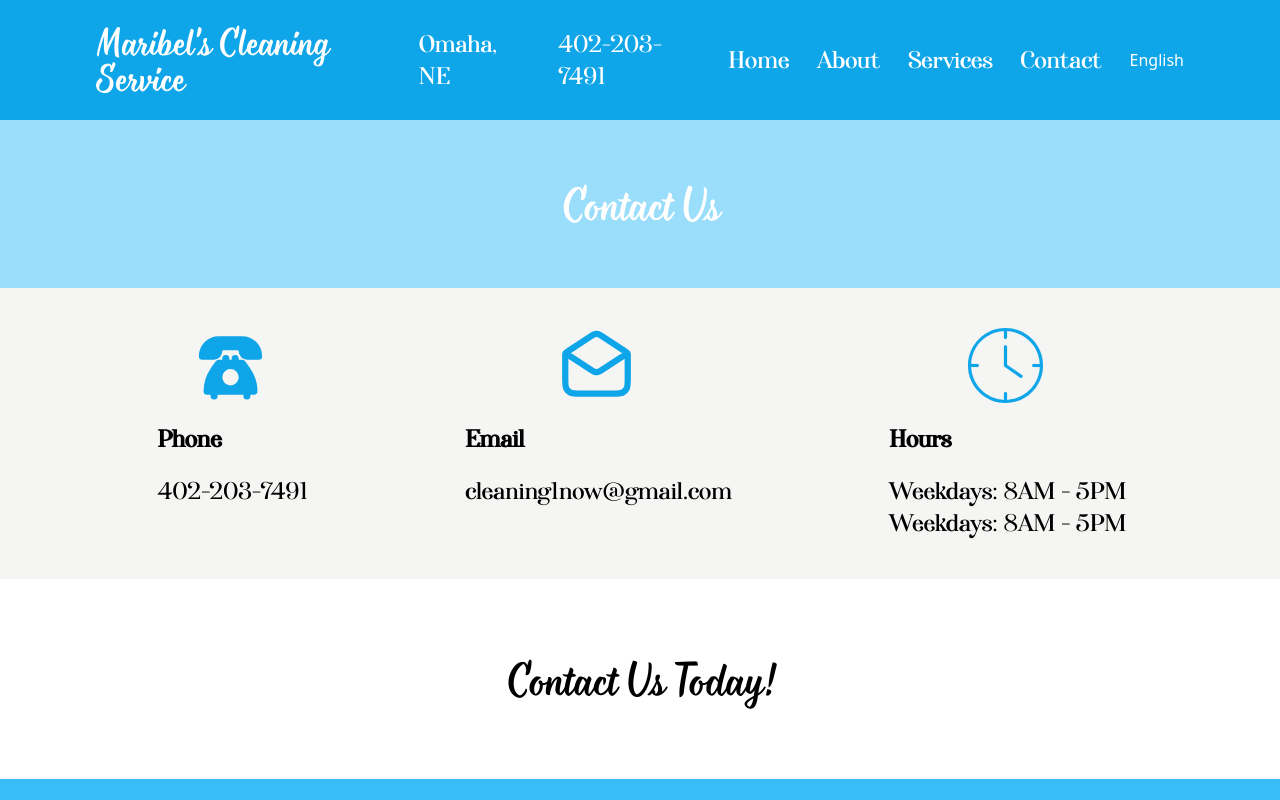
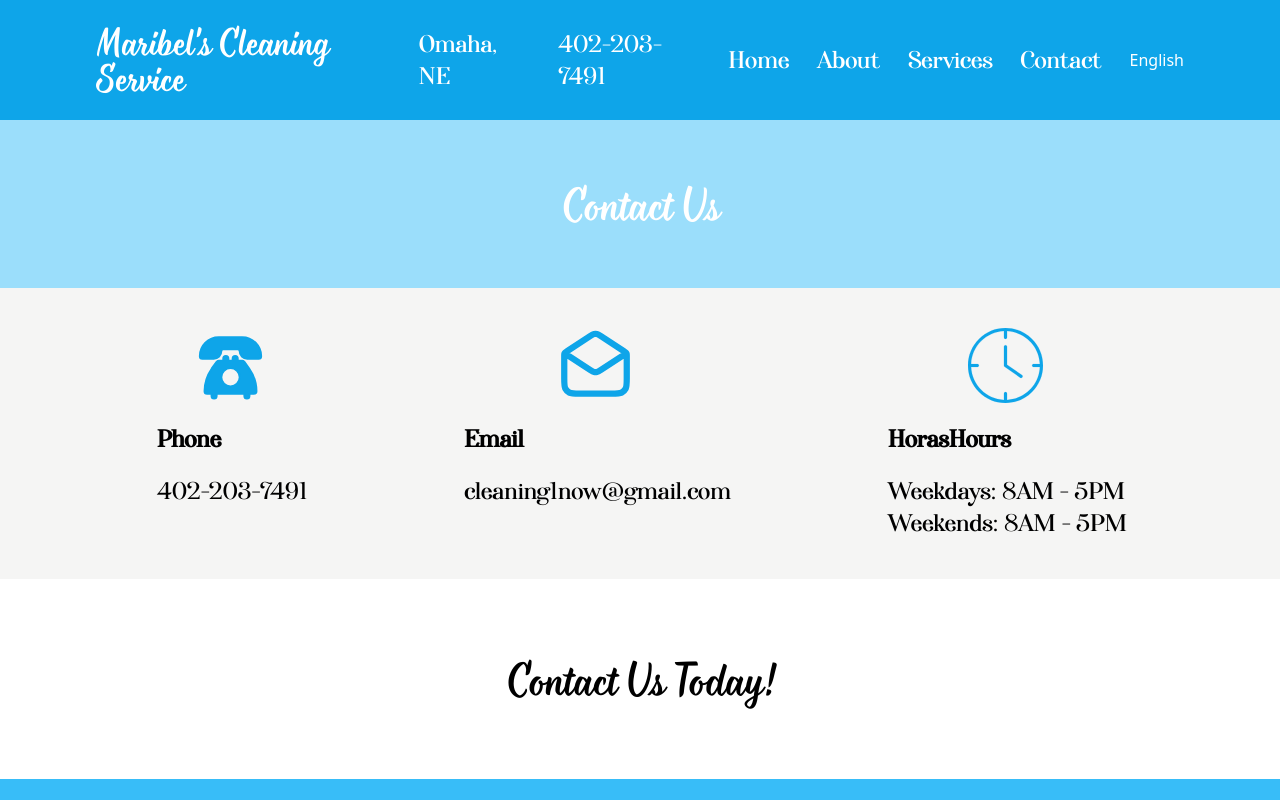
Before and after one commit to Tactenator/maribel, a React (Create React App) app: page /contact in a window 1280 px wide. Shown: the top 800 px of the page. Built offline with nearby package versions, Linux system fonts and the light colour scheme.

Commit message:
Finished contact page spanish

```diff
--- a/src/pages/contact.js
+++ b/src/pages/contact.js
@@ -1,14 +1,16 @@
-import { useRef } from 'react'
+import { useRef, useContext } from 'react'
 import Hours from '../images/hours.svg'
 import Telephone from '../images/telephone.svg';
 import Mail from '../images/mail.svg';
 import ContactDiv from '../components/contact';
+import { Context } from '../Context';
 
 
 const Contact = () => {
 
     const formRef = useRef()
     const thanksRef = useRef()
+    const { language, setLanguage } = useContext(Context)
 
     function handleSubmit (e) {
         e.preventDefault()
@@ -32,40 +34,40 @@ const Contact = () => {
     return (
         <>
             <div id="servicesBanner" className="p-16 bg-sky-400/50 text-white font-Monarda text-4xl text-center">
-                <h1>Contact Us</h1>
+                <h1>{language === "English" ? "Contact Us" : "Contacta con Nosotros"}</h1>
             </div>
             <div id="contactContainer">
                 <div id="info-container" className="flex flex-col md:flex-row md:justify-evenly py-10 bg-stone-100 font-Afterglow">
                     <div id="info" className="text-center md:text-left mb-10 md:mb-0">
                         <img src={Telephone} alt="A telephone"  className="mx-auto"></img>
                         <div className='ml-1'>
-                            <h1 className='text-2xl my-5 font-bold'>Phone</h1>
+                            <h1 className='text-2xl my-5 font-bold'>{language === "English" ? "Phone" : "Teléfono"}</h1>
                             <a href="tel:4022037491" className="text-2xl font-Afterglow hover:underline">402-203-7491</a>
                         </div>
                     </div>
                     <div id="info" className="text-center md:text-left mb-10 md:mb-0">
                         <img src={Mail} alt="An envelope for sending mail" className="mx-auto"></img>
                         <div className='ml-1'>
-                            <h1 className='text-2xl my-5 font-bold'>Email</h1>
+                            <h1 className='text-2xl my-5 font-bold'>{language === "English" ? "Email" : "Correo electrónico"}</h1>
                             <span className='text-2xl'>cleaning1now@gmail.com</span>
                         </div>
                     </div>
                     <div id="info" className="text-center md:text-left mb-10 md:mb-0">
                         <img src={Hours} alt="A clock"  className="mx-auto"></img>
                         <div className='ml-1'>
-                            <h1 className='text-2xl my-5 font-bold'>Hours</h1>
-                            <div className="text-2xl">Weekdays: 8AM - 5PM</div>
-                            <div className="text-2xl">Weekdays: 8AM - 5PM</div>
+                            <h1 className='text-2xl my-5 font-bold'>{language === "English" ? "Horas" : ""}Hours</h1>
+                            <div className="text-2xl">{language === "English" ? "Weekdays" : "Días Laborables"}: 8AM - 5PM</div>
+                            <div className="text-2xl">{language === "English" ? "Weekends" : "Fines de Semana"}: 8AM - 5PM</div>
                         </div>
                     </div>
                 </div>
-                <h1 className="text-center text-4xl font-Monarda my-20">Contact Us Today!</h1>
+                <h1 className="text-center text-4xl font-Monarda my-20">{language === "English" ? "Contact Us Today!" : "¡Póngase en contacto con nosotros hoy!"}</h1>
                 <ContactDiv />
                 <div ref={thanksRef} className='text-black font-Afterglow text-center h-full flex flex-col justify-center gap-6 pb-20' style={{display: 'none'}}>
-                    <h1 className='text-white font-Monarda text-4xl'>Thank you!</h1>
-                    <p className='text-3xl'>We have recieved your message! Thank you for your interest in Maribel's Cleaning Service!</p>
-                    <p className='text-3xl'>We will reply to your message as soon as we can. </p>
-                    <p className='text-3xl'>Thank you!</p>
+                    <h1 className='text-white font-Monarda text-4xl'>{language === "English" ? "Thank you!" : "¡Gracias!"}</h1>
+                    <p className='text-3xl'>{language === "English" ? "We have recieved your message! Thank you for your interest in Maribel's Cleaning Service!" : "¡Hemos recibido tu mensaje! ¡Gracias por su interés en el Servicio de Limpieza de Maribel!"}</p>
+                    <p className='text-3xl'>{language === "English" ? "We will reply to your message as soon as we can." : "Responderemos a su mensaje tan pronto como podamos."} </p>
+                    <p className='text-3xl'>{language === "English" ? "Thank you!" : "¡Gracias!"}</p>
                 </div>
             </div>
         </>
```
